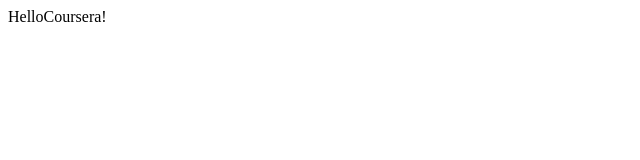
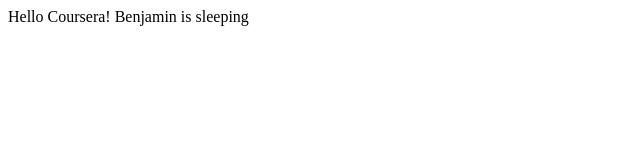
Before and after one commit to LatifaGreen/coursera-test, a plain HTML site: page site/index.html in a window 1280 px wide. Shown: the whole page, without its empty margins (0-640 px from the left). Drawn offline with Linux system fonts and the light colour scheme.

Commit message:
Smalll addition to out page content.

```diff
--- a/site/index.html
+++ b/site/index.html
@@ -4,6 +4,6 @@
 	<title>Hello Coursera!</title>
 </head>
 <body>
-<hi>HelloCoursera!</hi>
+<hi>Hello Coursera! Benjamin is sleeping</hi>
 </body>
 </html>
```
